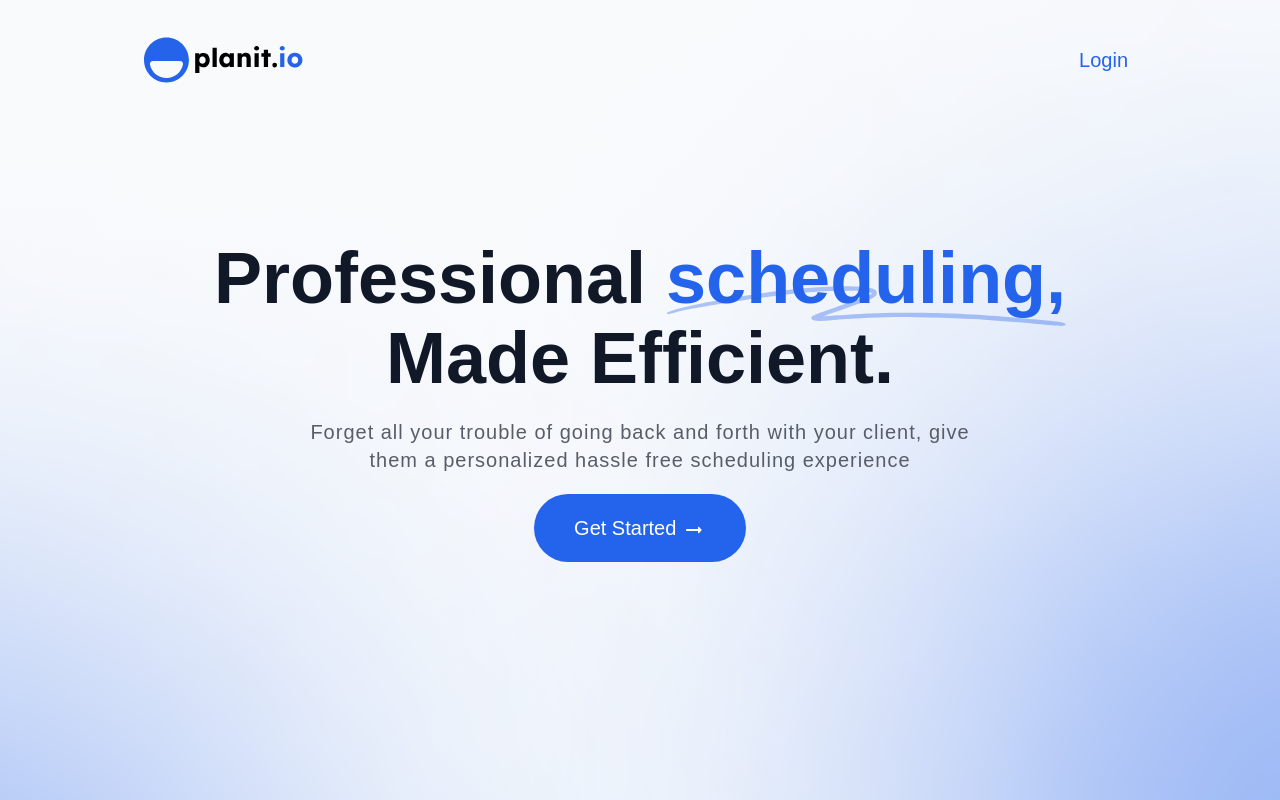
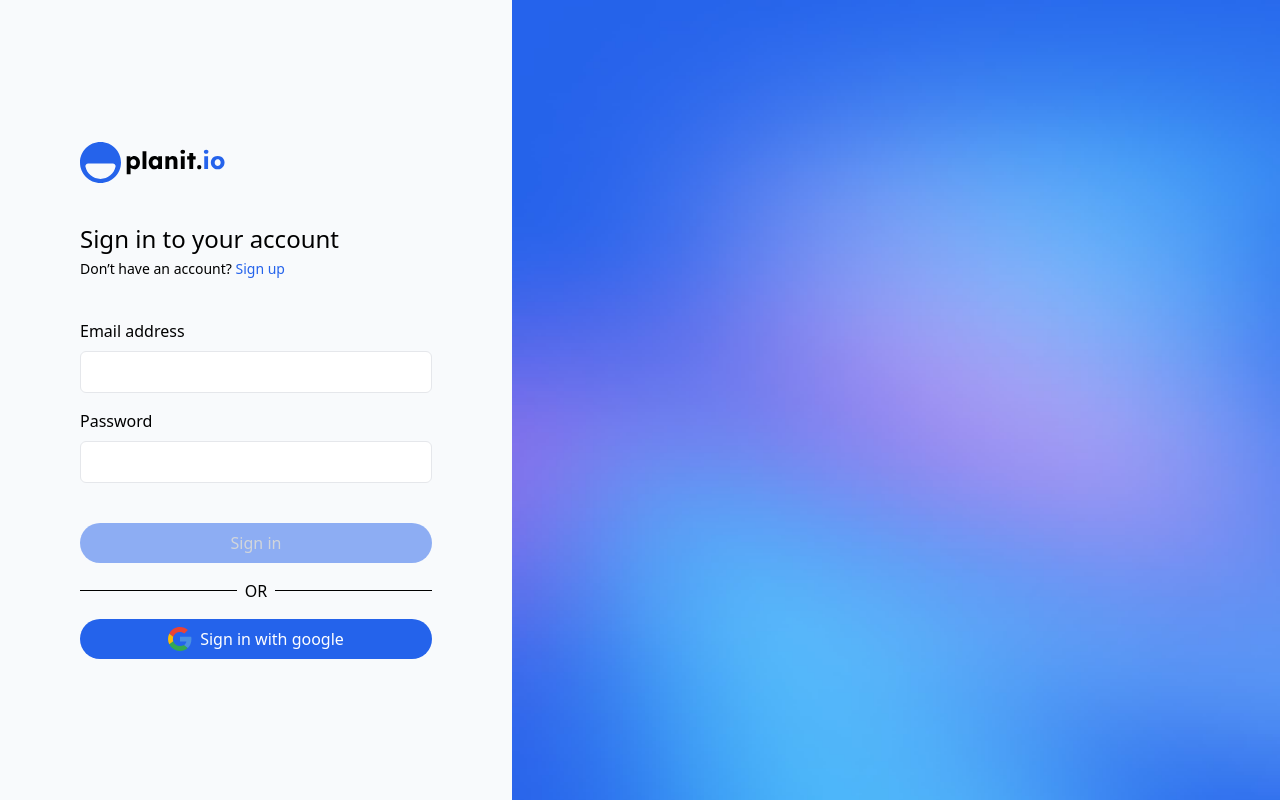
Before and after one commit to tarunfy/Planit.io, a React (Create React App) app: page /signin in a window 1280 px wide. Before the commit this address led to /. Built offline with nearby package versions, Linux system fonts and the light colour scheme; no server answers.

Commit message:
created signin page

```diff
--- a/src/App.js
+++ b/src/App.js
@@ -6,6 +6,7 @@ import Booking from "./pages/Booking";
 import { Switch, Route, Redirect } from "react-router-dom";
 import BookingSuccessfull from "./pages/BookingSuccessfull";
 import EventBookings from "./pages/EventBookings";
+import Signin from "./pages/Signin";
 
 function App() {
   const { currentUser } = useContext(AuthContext);
@@ -18,6 +19,13 @@ function App() {
           path="/"
           render={(props) =>
             !currentUser ? <Home {...props} /> : <Redirect to="/dashboard" />
+          }
+        />
+        <Route
+          exact
+          path="/signin"
+          render={(props) =>
+            !currentUser ? <Signin {...props} /> : <Redirect to="/dashboard" />
           }
         />
         <Route
--- a/src/components/Navbar.jsx
+++ b/src/components/Navbar.jsx
@@ -1,38 +1,18 @@
-import { useContext } from "react";
-import { AuthContext } from "../contexts/AuthContext";
-import { ToastContainer, toast } from "react-toastify";
 import Logo from "../assets/images/logo.svg";
+import { Link } from "react-router-dom";
 
 const Navbar = () => {
-  const { signin, authError } = useContext(AuthContext);
-
-  if (authError) {
-    toast.error(authError, {
-      position: "top-right",
-      autoClose: 3000,
-      hideProgressBar: false,
-      closeOnClick: true,
-      pauseOnHover: true,
-      draggable: true,
-      progress: undefined,
-    });
-  }
-
   return (
-    <>
-      <div className="flex absolute top-0 left-0 w-full justify-between items-center px-36 py-5 z-30 bg-slate-5">
-        <img src={Logo} alt="logo" className="h-20 w-40" />
-        <div className="flex items-center space-x-10">
-          <button
-            onClick={signin}
-            className="font-Lexend font-normal focus:outline-none text-primary text-xl hover:text-[#1755dc] transition px-2 py-1 hover:bg-primary/10 rounded duration:200"
-          >
-            Login
-          </button>
-        </div>
+    <div className="flex absolute top-0 left-0 w-full justify-between items-center px-36 py-5 z-30 bg-slate-5">
+      <img src={Logo} alt="logo" className="h-20 w-40" />
+      <div className="flex items-center space-x-10">
+        <Link to="/signin">
+          <a className="font-Lexend font-normal focus:outline-none text-primary text-xl hover:text-[#1755dc] transition px-2 py-1 hover:bg-primary/10 rounded duration:200">
+            Sign In
+          </a>
+        </Link>
       </div>
-      <ToastContainer />
-    </>
+    </div>
   );
 };
 
--- a/src/pages/Dashboard.jsx
+++ b/src/pages/Dashboard.jsx
@@ -10,8 +10,8 @@ const Dashboard = () => {
     <>
       <div className="px-16 py-20">
         <div className="flex justify-between items-center mb-20">
-          <h1 className="font-Lexend font-extrabold tracking-tight text-5xl">
-            Your Plans
+          <h1 className="font-Lexend font-semibold tracking-tight text-5xl">
+            Your meetings
           </h1>
           <CreateEventModal />
         </div>
--- /dev/null
+++ b/src/pages/Signin.jsx
@@ -0,0 +1,104 @@
+import { useContext, useState } from "react";
+import { Link } from "react-router-dom";
+import { toast, ToastContainer } from "react-toastify";
+import Gradient from "../assets/images/gradient.jpg";
+import logo from "../assets/images/logo.svg";
+import google from "../assets/images/google.svg";
+import { AuthContext } from "../contexts/AuthContext";
+
+const Signin = () => {
+  const [creds, setCreds] = useState({
+    email: "",
+    password: "",
+  });
+
+  const { signin, authError } = useContext(AuthContext);
+
+  if (authError) {
+    toast.error(authError, {
+      position: "top-right",
+      autoClose: 3000,
+      hideProgressBar: false,
+      closeOnClick: true,
+      pauseOnHover: true,
+      draggable: true,
+      progress: undefined,
+    });
+  }
+
+  const handleChange = (e) => {
+    setCreds((prev) => ({ ...prev, [e.target.name]: e.target.value }));
+  };
+
+  const handleSubmit = async (e) => {
+    e.preventDefault();
+  };
+
+  return (
+    <>
+      <div className="flex justify-center h-screen">
+        <div className="flex items-start flex-col justify-center space-y-10 max-w-full mx-auto bg-slate-50 w-[40%] p-20">
+          <Link to="/">
+            <img src={logo} alt="logo" />
+          </Link>
+          <div className="space-y-1">
+            <h4 className="text-2xl">Sign in to your account</h4>
+            <p className="text-sm">
+              Don’t have an account?{" "}
+              <Link to="/signup">
+                <a className="text-blue-600">Sign up</a>
+              </Link>
+            </p>
+          </div>
+          <form
+            className="flex flex-col items-start space-y-4 w-full"
+            onSubmit={handleSubmit}
+          >
+            <div className="w-full space-y-2">
+              <label>Email address</label>
+              <input
+                type="email"
+                name="email"
+                value={creds.email}
+                onChange={handleChange}
+                className="px-3 py-2 rounded-md border w-full"
+              />
+            </div>
+            <div className="w-full space-y-2">
+              <label>Password</label>
+              <input
+                type="password"
+                name="password"
+                value={creds.password}
+                onChange={handleChange}
+                className="px-3 py-2 rounded-md border w-full"
+              />
+            </div>
+            <button
+              disabled={!creds.email || !creds.password}
+              type="submit"
+              className="!mt-10 w-full bg-primary text-white text-base rounded-full p-2 disabled:cursor-not-allowed disabled:text-gray-300 disabled:bg-primary/50 hover:bg-primary/90"
+            >
+              Sign in
+            </button>
+            <div className="w-full flex space-x-2 items-center justify-center">
+              <div className="w-full bg-black h-[1px]"></div>
+              <span>OR</span>
+              <div className="w-full bg-black h-[1px]"></div>
+            </div>
+            <button className=" w-full bg-primary text-white text-base rounded-full p-2 disabled:cursor-not-allowed disabled:text-gray-300 disabled:bg-primary/50 hover:bg-primary/90 flex items-center justify-center">
+              <span className="mr-2">
+                <img src={google} alt="" />
+              </span>
+              Sign in with google
+            </button>
+          </form>
+        </div>
+        <img src={Gradient} alt="Gradient" className="w-[60%]" />
+      </div>
+      <ToastContainer />
+    </>
+  );
+};
+
+export default Signin;
```
Also changed, not shown: src/assets/images/google.svg (added), src/assets/images/gradient.jpg (added).
